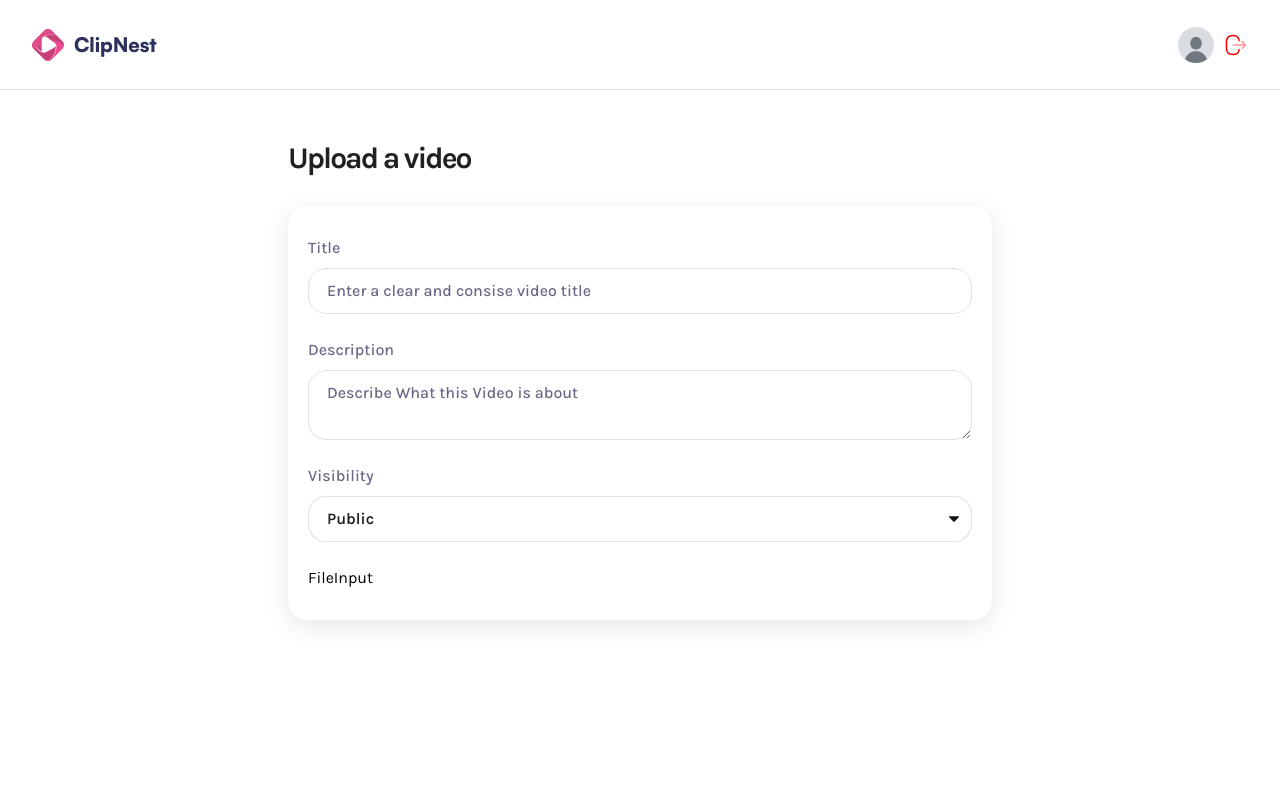
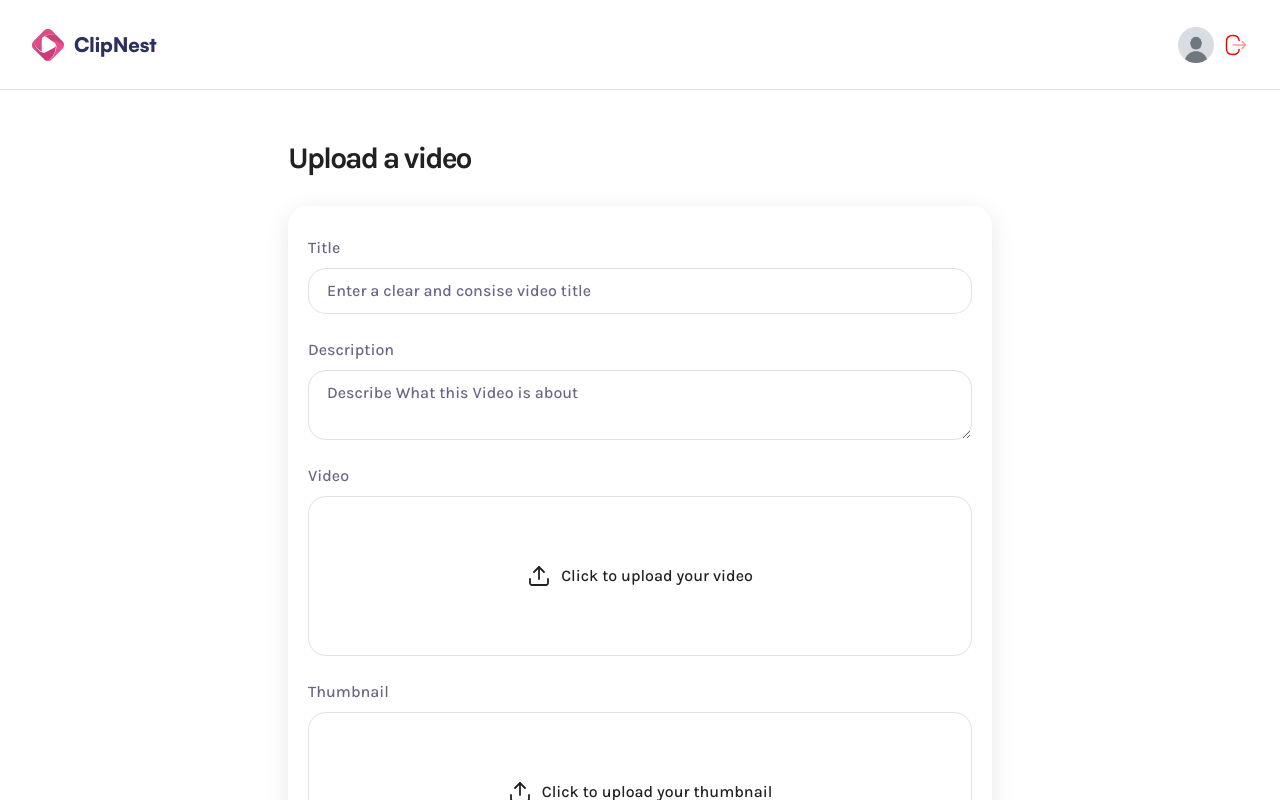
Before and after one commit to KaranP666/ClipNest, a Next.js app: page /upload in a window 1280 px wide. Shown: the top 800 px of the page. Built offline with nearby package versions, Linux system fonts and the light colour scheme.

Commit message:
Reusable FileInput with Custom hook for Handling Input Files is done and Upload Page is completed.

```diff
--- a/app/(root)/upload/page.tsx
+++ b/app/(root)/upload/page.tsx
@@ -1,24 +1,60 @@
 "use client";
 import FileInput from "@/components/FileInput";
 import FormField from "@/components/FormField";
+import { MAX_THUMBNAIL_SIZE, MAX_VIDEO_SIZE } from "@/constants";
+import { useFileInput } from "@/lib/hooks/useFileInput";
 import { title } from "process";
-import React, { ChangeEvent, useState } from "react";
+import React, { ChangeEvent, FormEvent, useState } from "react";
 
 const page = () => {
+
+  const [isSubmitting, setSubmitting] = useState(false);
+
   const [formData, setFormData] = useState({
     title: "",
     description: "",
     visibility: "",
   });
-  const [error, setError] = useState(null);
 
-  const handleInputChange = (e: ChangeEvent) => {
+  const video = useFileInput(MAX_VIDEO_SIZE);
+  const thumbnail = useFileInput(MAX_THUMBNAIL_SIZE);
+
+  const [error, setError] = useState("");
+
+  const handleInputChange = (e: ChangeEvent<HTMLInputElement>) => {
     const { name, value } = e.target;
 
     setFormData((prevState) => ({ ...prevState, [name]: value }));
   };
 
+  const handleSubmit = async(e:FormEvent) =>{
+    e.preventDefault();
 
+    setSubmitting(true);
+
+    try {
+      if(!video.file || !thumbnail.file){
+        setError('Please upload video and thumbnail');
+        return;
+      }
+      if(!formData.title || !formData.description){
+        setError('Please fill in all the details');
+         return;
+      }
+    } catch (error) {
+      console.log('Error Submitting form', error);
+    } finally{
+      setSubmitting(false);
+    };
+
+    // TODO
+    // Upload Video to bunny
+    // Upload the thumbnail to db
+    // attach thumbnail
+    //Create a new DB enrtry for the video Details(url, data)
+
+
+  }
   return (
     <div className="wrapper-md upload-page">
       <h1>Upload a video</h1>
@@ -26,6 +62,7 @@ const page = () => {
       <form
         action=""
         className="rounded-20 shadow-10 gap-6 w-full flex flex-col px-5 py-7.5"
+        onSubmit={handleSubmit}
       >
         <FormField
           id="title"
@@ -42,7 +79,29 @@ const page = () => {
           placeholder="Describe What this Video is about"
           as="textarea"
         />
-        <FormField
+        <FileInput
+          id="video"
+          label="Video"
+          accept="video/*"
+          file={video.file}
+          previewUrl={video.previewUrl}
+          inputRef={video.inputRef}
+          onChange={video.handleFileChange}
+          onReset={video.resetFile}
+          type="video" />
+
+        <FileInput
+          id="thumbnail"
+          label="Thumbnail"
+          accept="image/*"
+          file={thumbnail.file}
+          previewUrl={thumbnail.previewUrl}
+          inputRef={thumbnail.inputRef}
+          onChange={thumbnail.handleFileChange}
+          onReset={thumbnail.resetFile}
+          type="image" />
+
+          <FormField
           id="visibility"
           label="Visibility"
           value={formData.visibility}
@@ -54,7 +113,10 @@ const page = () => {
             {value: 'private', label: 'Private'},
           ]}
         />
-        <FileInput />
+
+        <button type="submit" disabled={isSubmitting} className="submit-button">
+          {isSubmitting?'Uploading...':'Upload video'}
+        </button>
       </form>
     </div>
   );
--- a/components/FileInput.tsx
+++ b/components/FileInput.tsx
@@ -1,9 +1,49 @@
-import React from 'react'
+"use client"
+import Image from "next/image";
+import React from "react";
 
-const FileInput = () => {
+const FileInput = ({
+  id,
+  label,
+  accept,
+  file,
+  previewUrl,
+  inputRef,
+  onChange,
+  onReset,
+  type,
+}: FileInputProps) => {
   return (
-    <div>FileInput</div>
-  )
-}
+    <section className="file-input">
+      <label htmlFor={id}>{label}</label>
 
-export default FileInput
+      <input
+        type="file"
+        id={id}
+        accept={accept}
+        ref={inputRef}
+        hidden
+        onChange={onChange}
+      />
+
+      {!previewUrl?(
+        <figure onClick={() => inputRef.current?.click()}>
+         <Image src="/assets/icons/upload.svg" alt="upload" height={24} width={24} />
+         <p>Click to upload your {id}</p>
+        </figure>
+      ):(
+        <div>
+          {type === 'video' ? <video src={previewUrl} controls />:
+          <Image src={previewUrl} alt="image" fill />}
+          <button type="button" onClick={onReset}>
+            <Image src='/assets/icons/close.svg' alt="close" width={16} height={16} />
+
+          </button>
+          <p>{file?.name}</p>
+        </div>
+      )}
+    </section>
+  );
+};
+
+export default FileInput;
--- a/components/FormField.tsx
+++ b/components/FormField.tsx
@@ -10,27 +10,35 @@ const FormField = ({
   as = "input",
   options = [],
 }: FormFieldProps) => {
-  const InputToRender = ({ type }: { type: string }) => {
-    if (type === "textarea") {
-      return <textarea id={id} name={id} value={value} onChange={onChange}
-      placeholder={placeholder}
-      />;
-    } else if (type === "select") {
-      return <select id={id} name={id} value={value} onChange={onChange} >
-        {options.map(({label,value})=>(
-            <option key={label}value={value}>{label}</option>
-        ))}
-      </select>;
-    } else {
-      return <input id={id} name={id} value={value} onChange={onChange}
-      placeholder={placeholder} />;
-    }
-  };
   return (
     <div className="form-field">
       <label htmlFor={id}>{label}</label>
 
-      <InputToRender type={as} />
+      {as === "textarea" ? (
+        <textarea
+          id={id}
+          name={id}
+          value={value}
+          onChange={onChange}
+          placeholder={placeholder}
+        />
+      ) : as === "select" ? (
+        <select id={id} name={id} value={value} onChange={onChange}>
+          {options.map(({ label, value }) => (
+            <option key={label} value={value}>
+              {label}
+            </option>
+          ))}
+        </select>
+      ) : (
+        <input
+          id={id}
+          name={id}
+          value={value}
+          onChange={onChange}
+          placeholder={placeholder}
+        />
+      )}
     </div>
   );
 };
--- a/constants/index.ts
+++ b/constants/index.ts
@@ -1,3 +1,16 @@
+export const MAX_VIDEO_SIZE = 500 * 1024 * 1024;
+export const MAX_THUMBNAIL_SIZE = 10 * 1024 * 1024;
+
+export const BUNNY = {
+  STREAM_BASE_URL: "https://video.bunnycdn.com/library",
+  STORAGE_BASE_URL: "https://sg.storage.bunnycdn.com/snapcast",
+  CDN_URL: "https://snapcast.b-cdn.net",
+  EMBED_URL: "https://iframe.mediadelivery.net/embed",
+  TRANSCRIPT_URL: "https://vz-47a08e64-84d.b-cdn.net",
+};
+
+export const emojis = ["😂", "😍", "👍"];
+
 export const filterOptions = [
   "Most Viewed",
   "Most Recent",
--- /dev/null
+++ b/lib/hooks/useFileInput.ts
@@ -0,0 +1,60 @@
+import { ChangeEvent, useRef, useState } from "react";
+
+export const useFileInput = (maxSize: number) => {
+  const [file, setFile] = useState(<File | null>null);
+  const [previewUrl, setPreviewUrl] = useState("");
+  const [duration, setDuration] = useState(0);
+  const inputRef = useRef<HTMLInputElement>(null);
+
+  const handleFileChange = (e: ChangeEvent<HTMLInputElement>) => {
+    if (e.target.files?.[0]) {
+      const selectedFile = e.target.files[0];
+
+      if (selectedFile.size > maxSize) return;
+
+      if (previewUrl) URL.revokeObjectURL(previewUrl);
+
+      setFile(selectedFile);
+
+      const objectUrl = URL.createObjectURL(selectedFile);
+
+      setPreviewUrl(objectUrl);
+
+      if (selectedFile.type.startsWith("video")) {
+        const video = document.createElement("video");
+
+        video.preload = "metadata";
+        video.onloadedmetadata = () => {
+          if (isFinite(video.duration) && video.duration > 0) {
+            setDuration(Math.round(video.duration));
+          } else {
+            setDuration(0);
+          }
+
+          URL.revokeObjectURL(video.src);
+        };
+
+        video.src = objectUrl;
+      }
+    }
+  };
+
+  const resetFile = () => {
+    if (previewUrl) URL.revokeObjectURL(previewUrl);
+
+    setFile(null);
+    setPreviewUrl("");
+    setDuration(0);
+
+    if (inputRef.current) inputRef.current.value = "";
+  };
+
+  return {
+    file,
+    previewUrl,
+    duration,
+    inputRef,
+    handleFileChange,
+    resetFile,
+  };
+};
```
